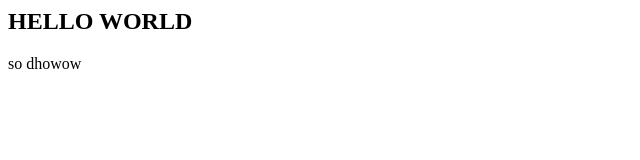
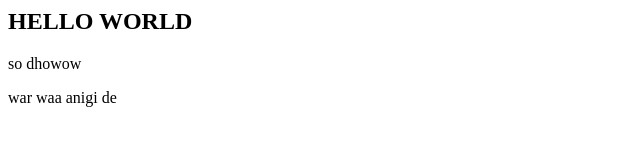
Before and after one commit to saidAbdirahman/Youtube, a plain HTML site: page index.html in a window 1280 px wide. Shown: the whole page, without its empty margins (0-640 px from the left). Drawn offline with Linux system fonts and the light colour scheme.

Commit message:
dee wa angii

```diff
--- a/index.html
+++ b/index.html
@@ -5,5 +5,6 @@
     <body>
         <h2>HELLO WORLD</h2>
         <p>so dhowow</p>
+        <p>war waa anigi de</p>
     </body>
 </html>
```
